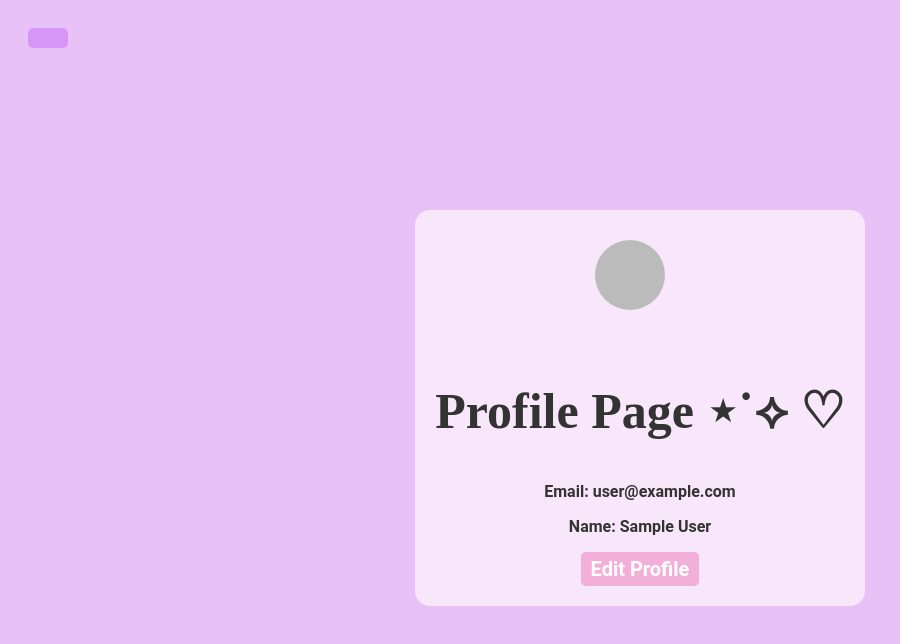
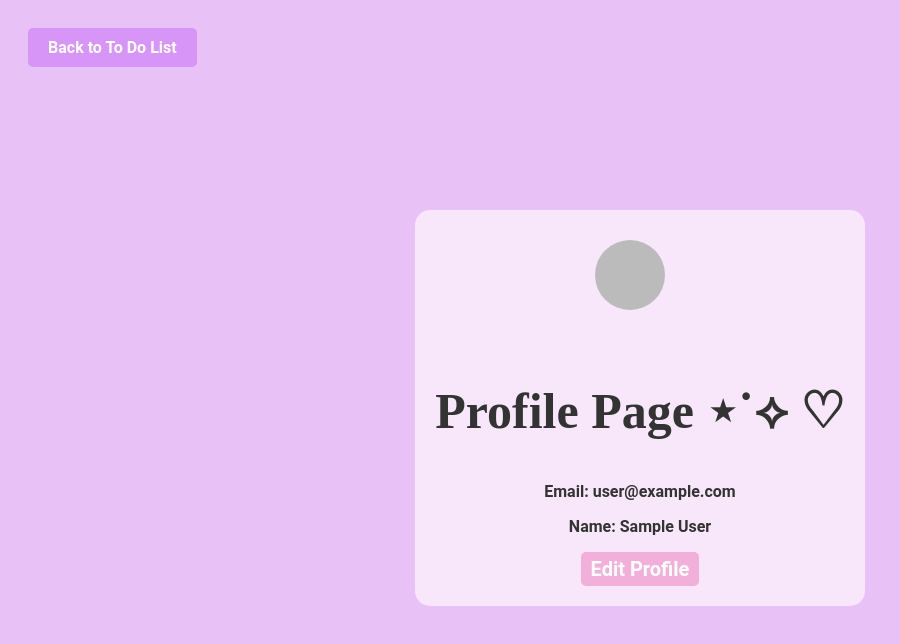
Before and after one commit to VaniaAgnes/To-Do-List, a React (Vite) app: page /profile in a window 1280 px wide. Shown: the top 644 px of the page, without its empty margins (0-900 px from the left). Built offline with nearby package versions, Linux system fonts and the light colour scheme; no server answers; sample sign-in values are in the browser's storage; a web font is replaced by a local one.

Commit message:
Changing Profile Page

```diff
--- a/src/pages/Profile.jsx
+++ b/src/pages/Profile.jsx
@@ -39,7 +39,7 @@ function Profile() {
         <button className="edit-profile-button" onClick={goToEditProfile}>Edit Profile</button>
         {/* Button to go back to todo list page */}
         <button className="back-to-todo-button" onClick={goToTodoList}>
-
+          Back to To Do List
         </button>
       </div>
     </div>
```
